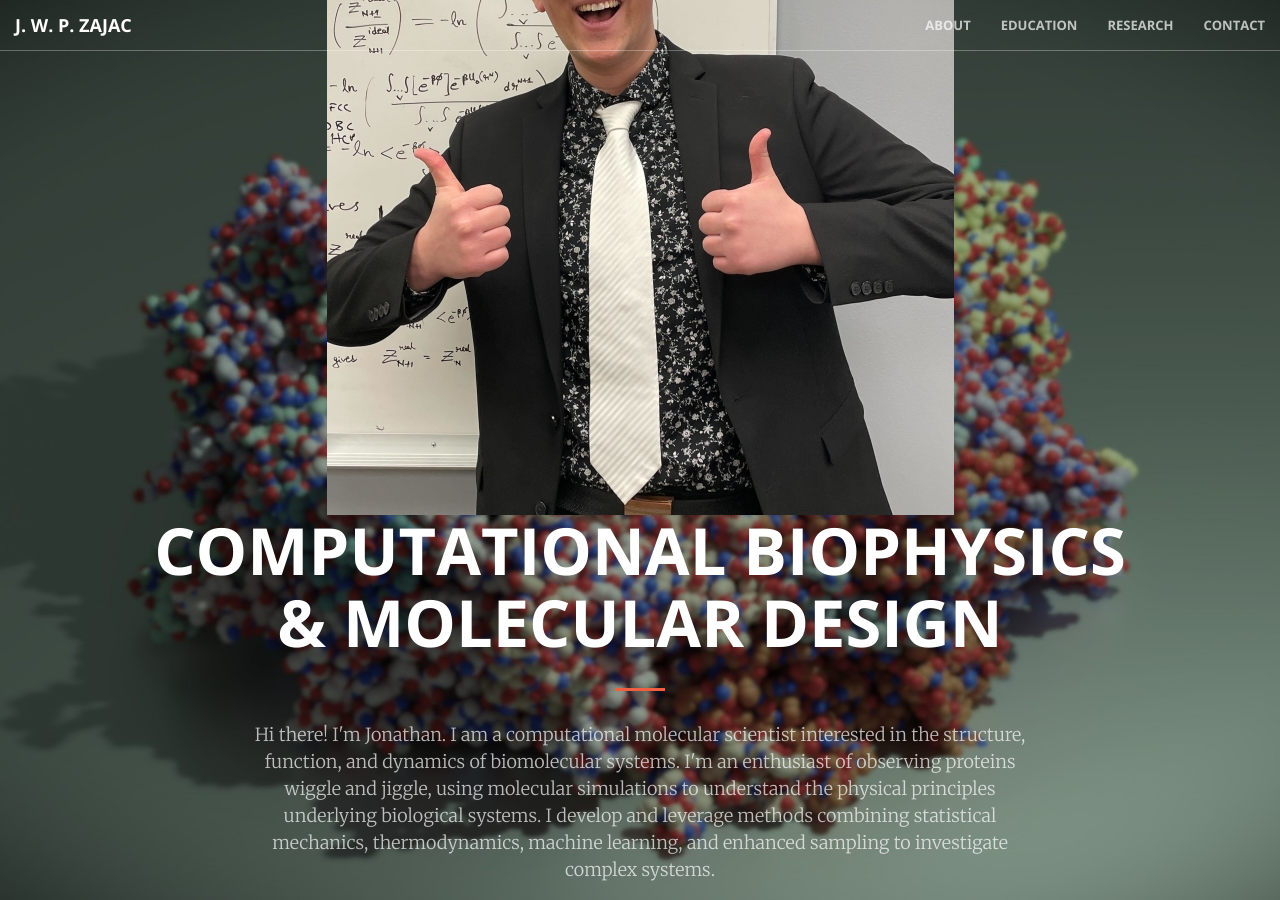
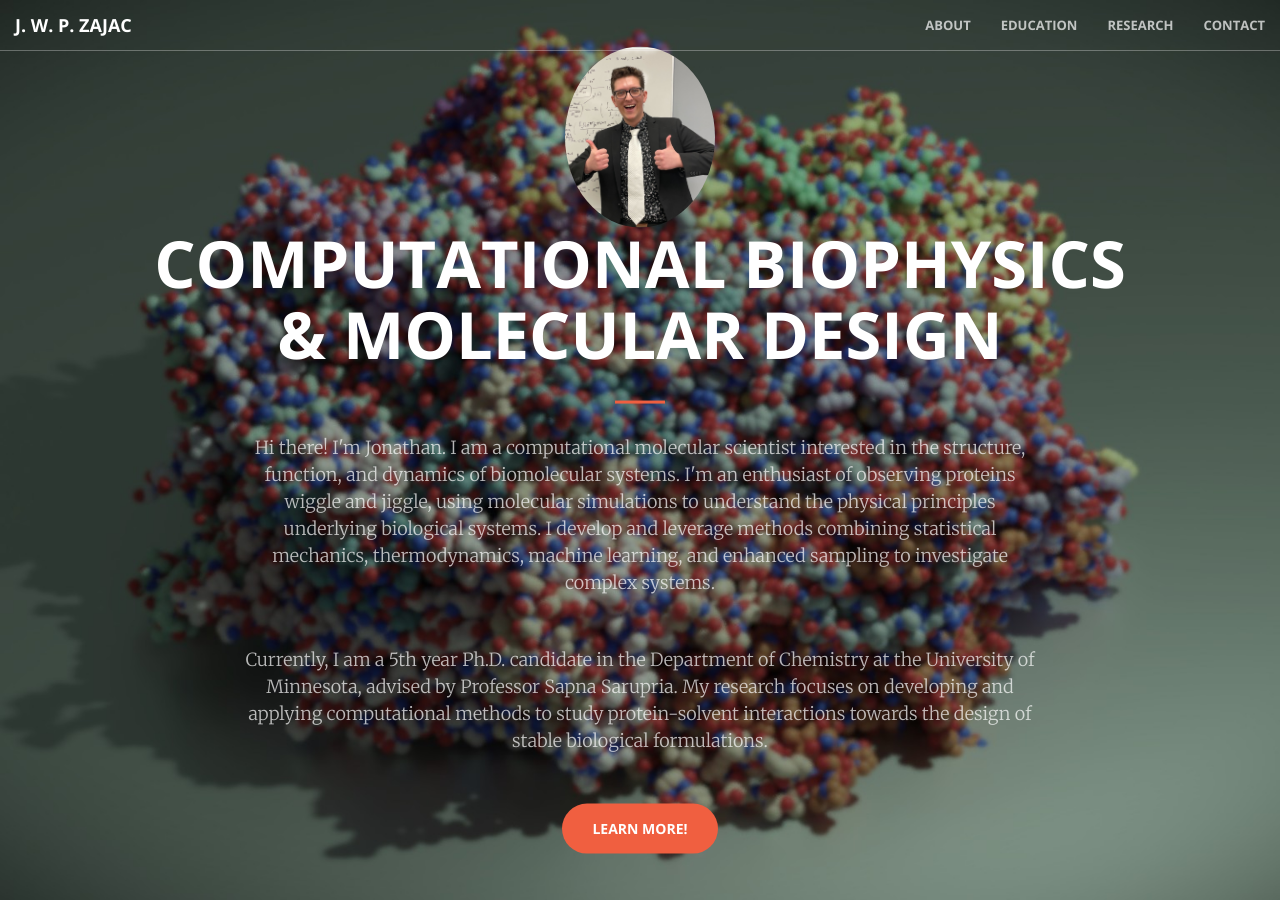
Before and after one commit to Jonathan-Zajac/Jonathan-Zajac.github.io, a Jekyll site: the page built from index.html, in a window 1280 px wide and 900 px high. Built offline with Jekyll 4.4.1, drawn with Linux system fonts in a browser that asks for light colours.

Commit message:
enforce formatting within header.html

```diff
--- a/_includes/header.html
+++ b/_includes/header.html
@@ -1,7 +1,7 @@
 <header>
     <div class="header-content">
         <div class="header-content-inner intro-flex">
-            <img src="img/portrait.jpg" alt="Jonathan Zajac portrait" class="intro-portrait">
+            <img src="img/portrait.jpg" alt="Jonathan Zajac portrait" style="width:20%; max-width:150px; height:auto; border-radius:50%;">
             <h1>Computational Biophysics & Molecular Design</h1>
             <hr>
             <p>Hi there! I'm Jonathan. I am a computational molecular scientist interested in the structure, function,
```
